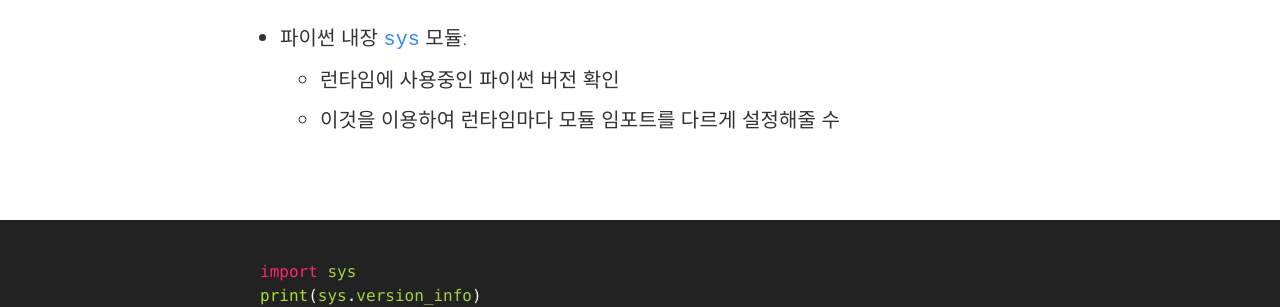
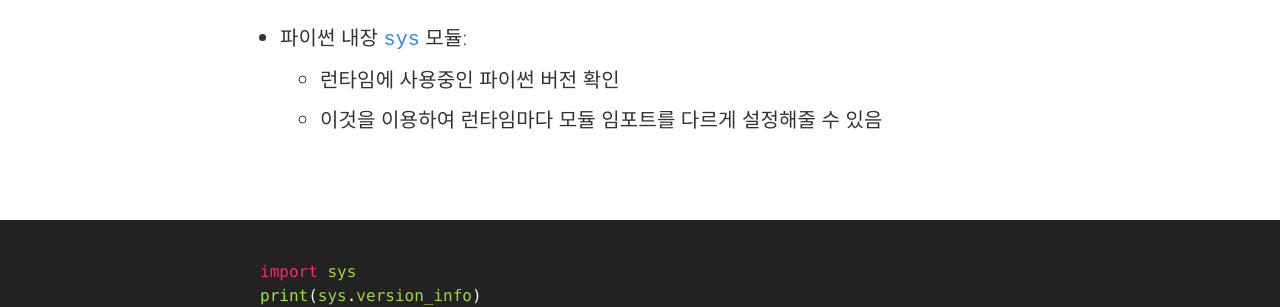
Before and after one commit to hcnoh/blog-prev, a Jekyll site: the page built from _posts/2018-09-09-effective-python-way01.md, in a window 1280 px wide and 900 px high, scrolled down 2175 px. Shown: the part 154-461 px from the top of the window. Built offline with Jekyll 4.4.1, drawn with Linux system fonts in a browser that asks for light colours; comment, search, counter and statistics services are not loaded.

Commit message:
Update 2018-09-09-effective-python-way01.md

```diff
--- a/_posts/2018-09-09-effective-python-way01.md
+++ b/_posts/2018-09-09-effective-python-way01.md
@@ -38,7 +38,7 @@ Python 3.4.2
 또한 파이썬에 내장된 `sys` 모듈을 이용하여 런타임에 사용중인 파이썬 버전을 확인할 수도 있다.
 - 파이썬 내장 `sys` 모듈:
   - 런타임에 사용중인 파이썬 버전 확인
-  - 이것을 이용하여 런타임마다 모듈 임포트를 다르게 설정해줄 수
+  - 이것을 이용하여 런타임마다 모듈 임포트를 다르게 설정해줄 수 있음
 {% highlight python %}
 import sys
 print(sys.version_info)
```
